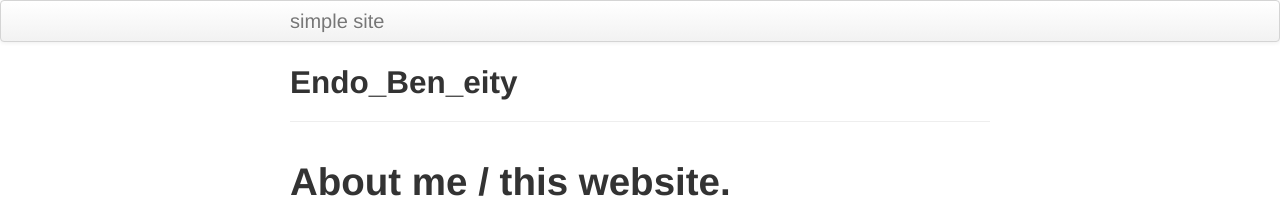
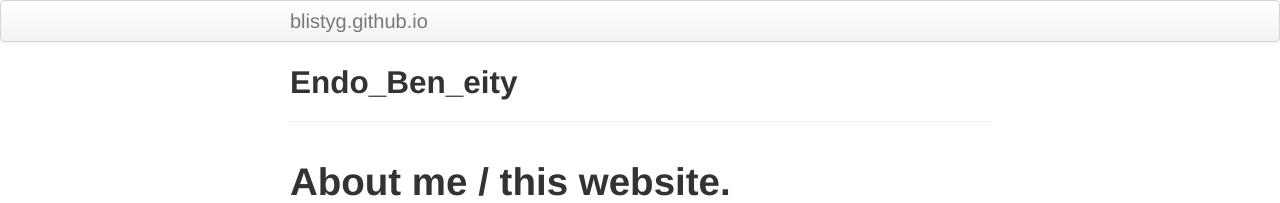
Before and after one commit to BListyg/blistyg.github.io, a Jekyll site: the page built from index.md, in a window 1280 px wide. Shown: the top 203 px of the page. Built offline with Jekyll 4.4.1, drawn with Linux system fonts in a browser that asks for light colours.

Commit message:
Update _config.yml

```diff
--- a/_config.yml
+++ b/_config.yml
@@ -8,7 +8,7 @@ highlighter: rouge
 # Themes are encouraged to use these universal variables
 # so be sure to set them if your theme uses them.
 #
-title : simple site
+title :
 author :
   name : Karl Broman
   email : kbroman@gmail.com
```
